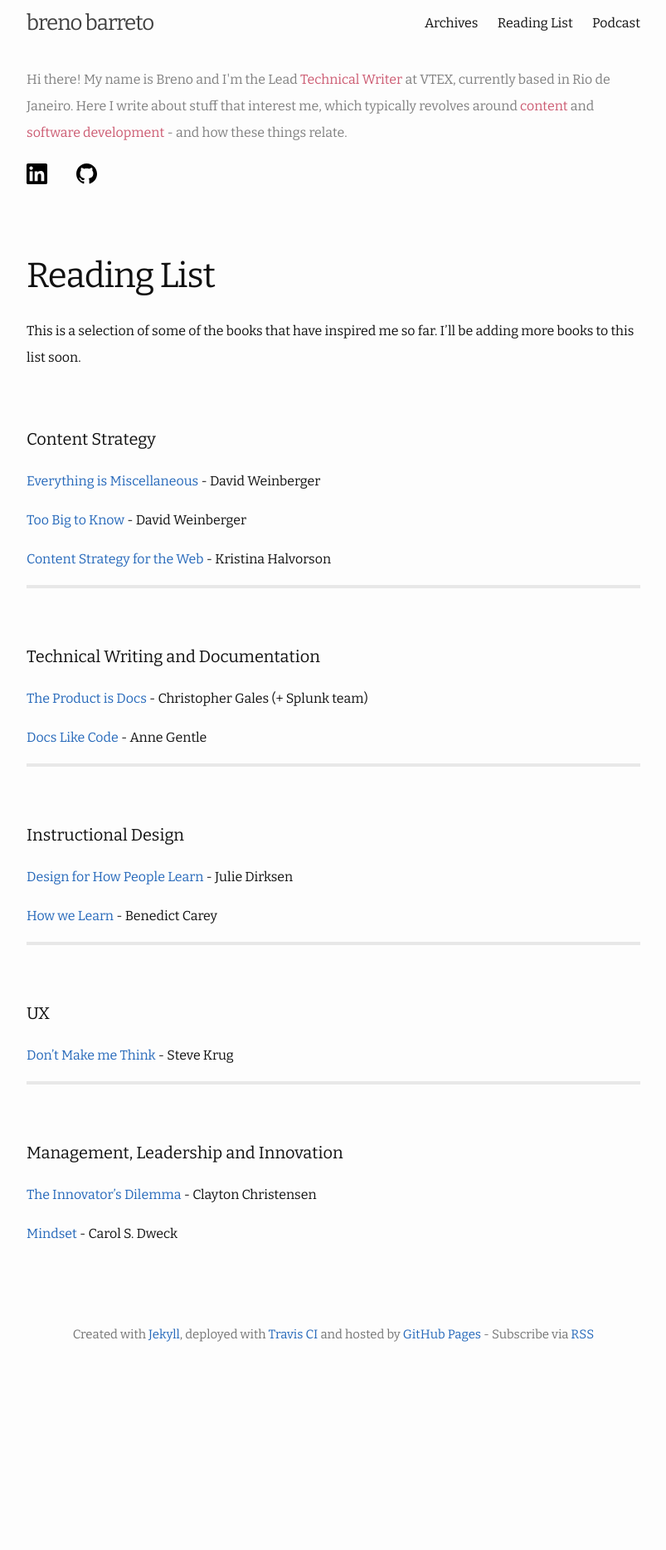
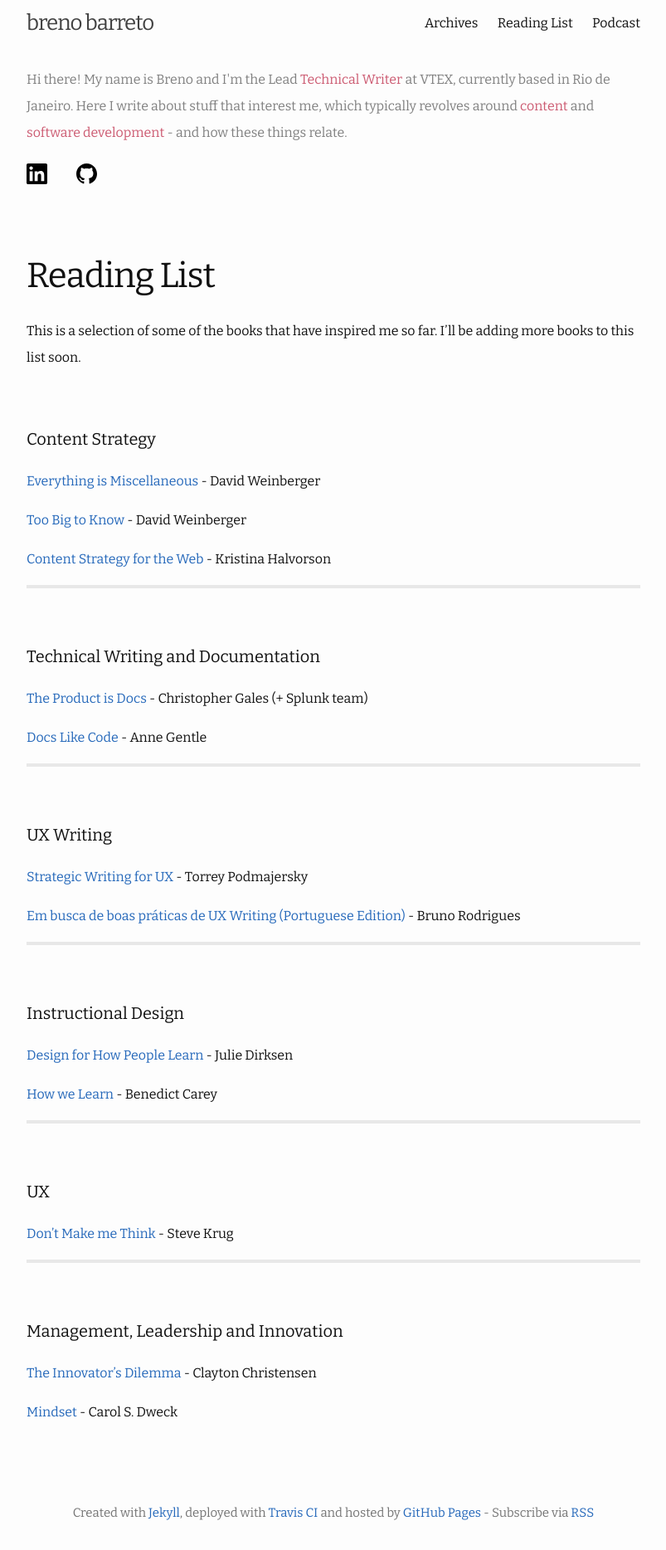
Before and after one commit to brenobarreto/brenobarreto.github.io, a Jekyll site: the page built from reading-list.md, in a window 1280 px wide. Shown: the whole page at 83% size, without its empty margins (238-1041 px from the left). Built offline with Jekyll 4.4.1, drawn with Linux system fonts in a browser that asks for light colours; before the commit the page ends 1653 px from its top, so only the background shows below that.

Commit message:
Add two UX Writing books

```diff
--- a/reading-list.md
+++ b/reading-list.md
@@ -28,6 +28,15 @@ This is a selection of some of the books that have inspired me so far. I'll be a
 <hr>
 <br>
 
+#### UX Writing
+
+<a href="https://www.amazon.com/Strategic-Writing-Engagement-Conversion-Retention/dp/1492049395/ref=sr_1_1" target="_blank">Strategic Writing for UX</a> - Torrey Podmajersky
+
+<a href="https://www.amazon.com/busca-boas-pr%C3%A1ticas-Writing-Portuguese-ebook/dp/B07YYQJ1B7" target="_blank">Em busca de boas práticas de UX Writing (Portuguese Edition)</a> - Bruno Rodrigues
+
+<hr>
+<br>
+
 #### Instructional Design
 
 <a href="https://www.amazon.com/Design-People-Learn-Voices-Matter/dp/0321768434" target="_blank">Design for How People Learn</a> - Julie Dirksen
```
